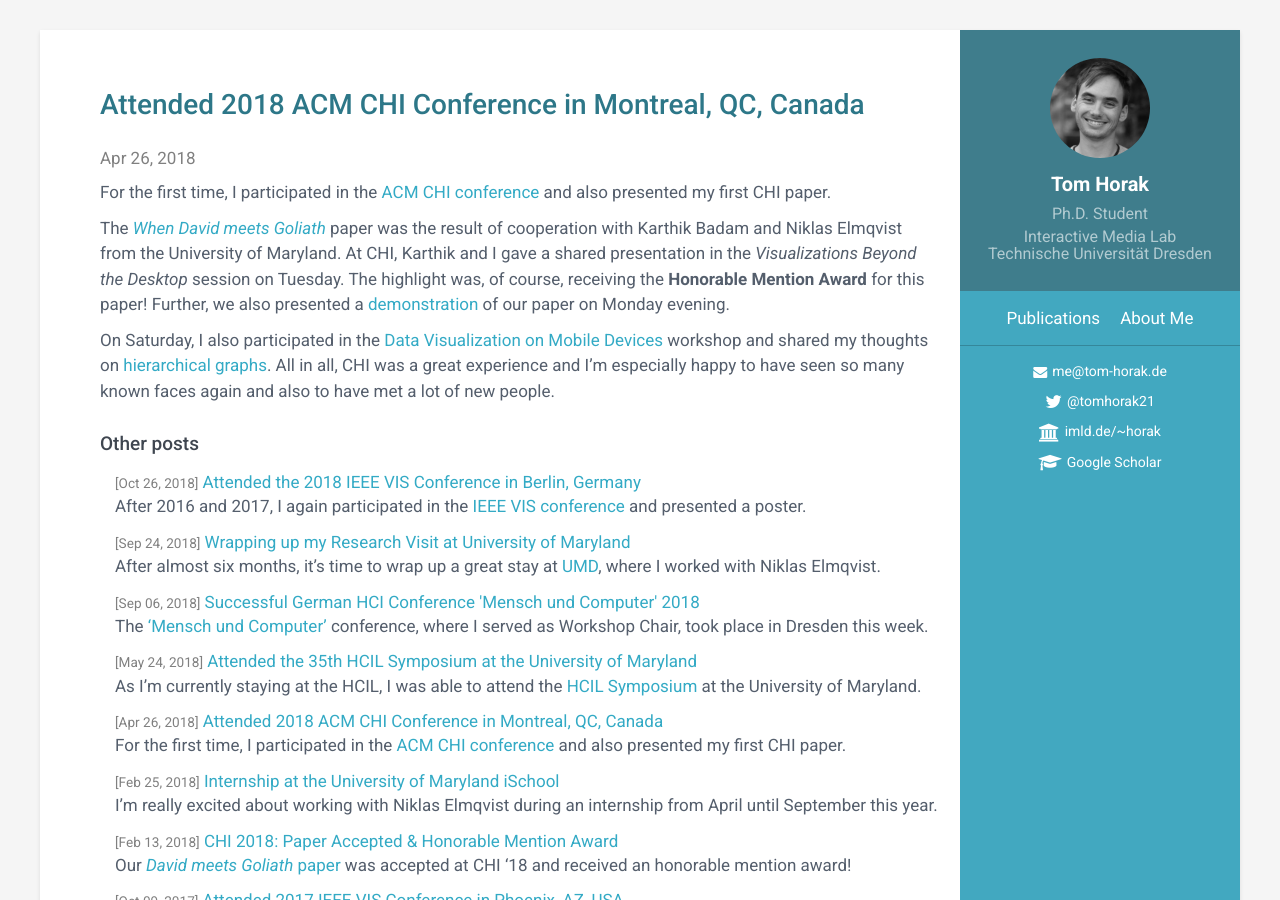
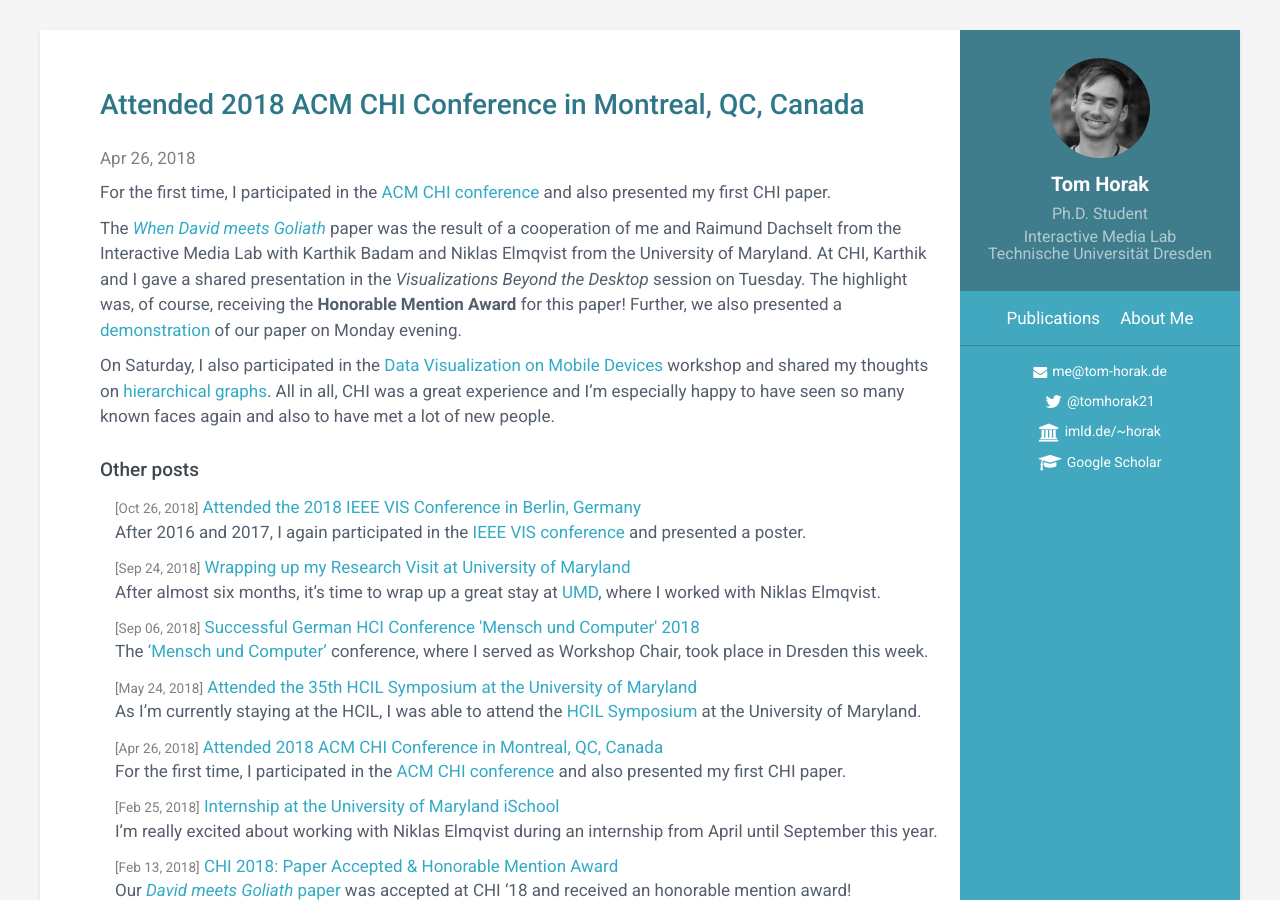
Before and after one commit to tomhorak21/tomhorak21.github.io, a Jekyll site: the page built from _posts/2018-04-26-chi-conference-montreal.md, in a window 1280 px wide and 900 px high. Built offline with Jekyll 4.4.1, drawn with Linux system fonts in a browser that asks for light colours.

Commit message:
Minor fixes.

```diff
--- a/_posts/2018-04-26-chi-conference-montreal.md
+++ b/_posts/2018-04-26-chi-conference-montreal.md
@@ -5,7 +5,7 @@ title: "Attended 2018 ACM CHI Conference in Montreal, QC, Canada"
 
 For the first time, I participated in the [ACM CHI conference](http://chi2018.acm.org) and also presented my first CHI paper.
 
-The [*When David meets Goliath*](/publications/2018/david-meets-goliath/) paper was the result of cooperation with Karthik Badam and Niklas Elmqvist from the University of Maryland.
+The [*When David meets Goliath*](/publications/2018/david-meets-goliath/) paper was the result of a cooperation of me and Raimund Dachselt from the Interactive Media Lab with Karthik Badam and Niklas Elmqvist from the University of Maryland.
 At CHI, Karthik and I gave a shared presentation in the *Visualizations Beyond the Desktop* session on Tuesday.
 The highlight was, of course, receiving the **Honorable Mention Award** for this paper!
 Further, we also presented a [demonstration](/publications/2018/david-meets-goliath-demo/) of our paper on Monday evening.
```
Also changed, not shown: _posts/2018-10-26-ieee-vis-2018-berlin.md (+1 -1 lines).
